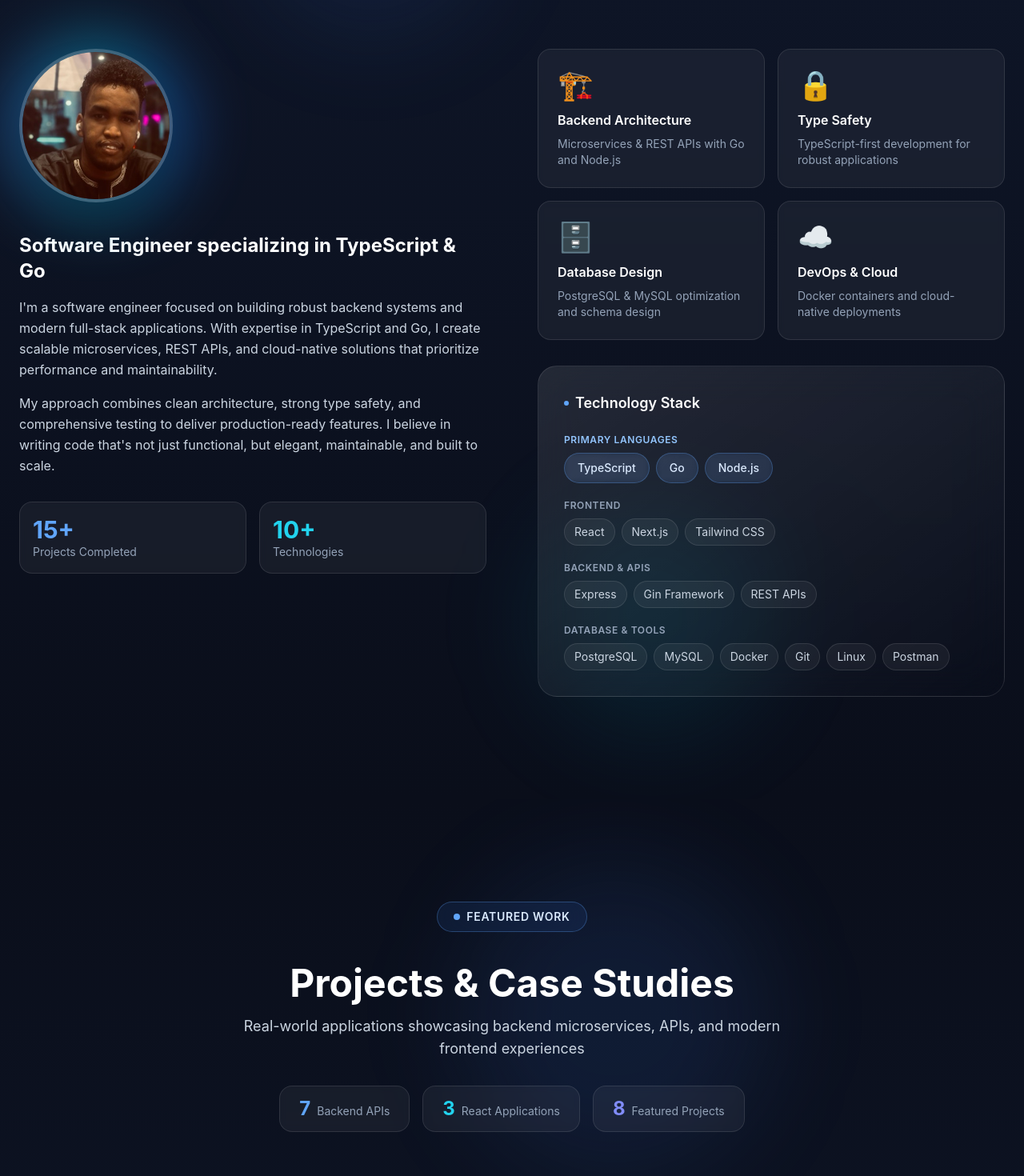
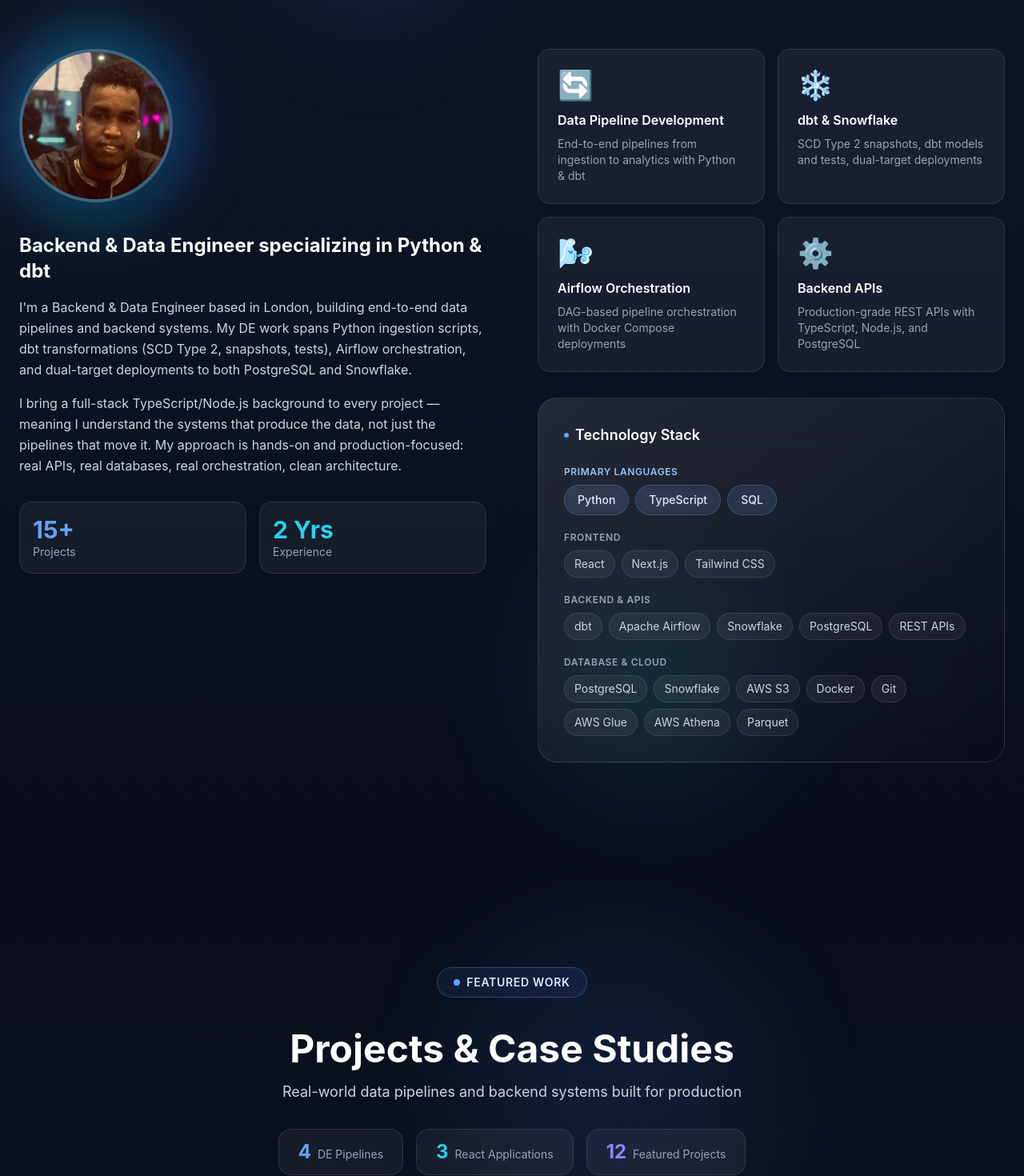
Before and after one commit to Daudsaid/daud-portfolio-site, a Next.js app: page / in a window 1280 px wide. Shown: the part 1320-2790 px from the top of the page at 80% size. Built offline with nearby package versions, Linux system fonts and the light colour scheme.

Commit message:
Reposition portfolio to Backend & Data Engineer

```diff
--- a/app/components/About.tsx
+++ b/app/components/About.tsx
@@ -20,33 +20,33 @@ interface Technologies {
 export default function About() {
   const highlights: Highlight[] = [
     {
-      title: 'Backend Architecture',
-      description: 'Microservices & REST APIs with Go and Node.js',
-      icon: '🏗️',
+      title: 'Data Pipeline Development',
+      description: 'End-to-end pipelines from ingestion to analytics with Python & dbt',
+      icon: '🔄',
     },
     {
-      title: 'Type Safety',
-      description: 'TypeScript-first development for robust applications',
-      icon: '🔒',
+      title: 'dbt & Snowflake',
+      description: 'SCD Type 2 snapshots, dbt models and tests, dual-target deployments',
+      icon: '❄️',
     },
     {
-      title: 'Database Design',
-      description: 'PostgreSQL & MySQL optimization and schema design',
-      icon: '🗄️',
+      title: 'Airflow Orchestration',
+      description: 'DAG-based pipeline orchestration with Docker Compose deployments',
+      icon: '🌬️',
     },
     {
-      title: 'DevOps & Cloud',
-      description: 'Docker containers and cloud-native deployments',
-      icon: '☁️',
+      title: 'Backend APIs',
+      description: 'Production-grade REST APIs with TypeScript, Node.js, and PostgreSQL',
+      icon: '⚙️',
     },
   ];
 
   const technologies: Technologies = {
-    primary: ['TypeScript', 'Go', 'Node.js'],
+    primary: ['Python', 'TypeScript', 'SQL'],
     frontend: ['React', 'Next.js', 'Tailwind CSS'],
-    backend: ['Express', 'Gin Framework', 'REST APIs'],
-    database: ['PostgreSQL', 'MySQL'],
-    tools: ['Docker', 'Git', 'Linux', 'Postman'],
+    backend: ['dbt', 'Apache Airflow', 'Snowflake', 'PostgreSQL', 'REST APIs'],
+    database: ['PostgreSQL', 'Snowflake', 'AWS S3'],
+    tools: ['Docker', 'Git', 'AWS Glue', 'AWS Athena', 'Parquet'],
   };
 
   return (
@@ -73,10 +73,10 @@ export default function About() {
             </span>
           </div>
           <h2 className="mt-6 text-4xl font-bold text-white md:text-5xl">
-            Crafting Elegant Solutions
+            Engineering Data at Scale
           </h2>
           <p className="mx-auto mt-4 max-w-2xl text-lg text-slate-300">
-            Passionate about building scalable systems with clean architecture and type-safe code
+            Passionate about building scalable pipelines with clean architecture and production-grade reliability
           </p>
         </motion.div>
 
@@ -107,18 +107,20 @@ export default function About() {
             {/* Description */}
             <div className="space-y-4">
               <h3 className="text-2xl font-bold text-white">
-                Software Engineer specializing in TypeScript & Go
+                Backend & Data Engineer specializing in Python & dbt
               </h3>
               <div className="space-y-4 text-slate-300">
                 <p className="leading-relaxed">
-                  I&apos;m a software engineer focused on building robust backend systems and modern full-stack
-                  applications. With expertise in TypeScript and Go, I create scalable microservices,
-                  REST APIs, and cloud-native solutions that prioritize performance and maintainability.
+                  I&apos;m a Backend & Data Engineer based in London, building end-to-end data pipelines
+                  and backend systems. My DE work spans Python ingestion scripts, dbt transformations
+                  (SCD Type 2, snapshots, tests), Airflow orchestration, and dual-target deployments to
+                  both PostgreSQL and Snowflake.
                 </p>
                 <p className="leading-relaxed">
-                  My approach combines clean architecture, strong type safety, and comprehensive testing
-                  to deliver production-ready features. I believe in writing code that&apos;s not just functional,
-                  but elegant, maintainable, and built to scale.
+                  I bring a full-stack TypeScript/Node.js background to every project — meaning I
+                  understand the systems that produce the data, not just the pipelines that move it.
+                  My approach is hands-on and production-focused: real APIs, real databases, real
+                  orchestration, clean architecture.
                 </p>
               </div>
 
@@ -126,11 +128,11 @@ export default function About() {
               <div className="grid grid-cols-2 gap-4 pt-4">
                 <div className="rounded-2xl border border-white/10 bg-white/5 p-4 backdrop-blur-sm">
                   <p className="text-3xl font-bold text-blue-400">15+</p>
-                  <p className="text-sm text-slate-400">Projects Completed</p>
+                  <p className="text-sm text-slate-400">Projects</p>
                 </div>
                 <div className="rounded-2xl border border-white/10 bg-white/5 p-4 backdrop-blur-sm">
-                  <p className="text-3xl font-bold text-cyan-400">10+</p>
-                  <p className="text-sm text-slate-400">Technologies</p>
+                  <p className="text-3xl font-bold text-cyan-400">2 Yrs</p>
+                  <p className="text-sm text-slate-400">Experience</p>
                 </div>
               </div>
             </div>
@@ -224,7 +226,7 @@ export default function About() {
                 {/* Database & Tools */}
                 <div>
                   <p className="mb-2 text-xs font-semibold uppercase tracking-wider text-slate-400">
-                    Database & Tools
+                    Database & Cloud
                   </p>
                   <div className="flex flex-wrap gap-2">
                     {[...technologies.database, ...technologies.tools].map((tech) => (
--- a/app/components/Hero.tsx
+++ b/app/components/Hero.tsx
@@ -3,7 +3,7 @@
 import Image from 'next/image';
 import { motion } from 'framer-motion';
 import { FaGithub, FaLinkedin } from 'react-icons/fa';
-import { SiTypescript, SiGo, SiDocker, SiPostgresql, SiReact, SiNodedotjs } from 'react-icons/si';
+import { SiPython, SiTypescript, SiSnowflake, SiPostgresql, SiDocker, SiApacheairflow } from 'react-icons/si';
 import { IconType } from 'react-icons';
 
 interface TechItem {
@@ -14,12 +14,12 @@ interface TechItem {
 
 export default function Hero() {
   const techStack: TechItem[] = [
-    { icon: SiTypescript, name: 'TypeScript', color: 'text-blue-400' },
-    { icon: SiGo, name: 'Go', color: 'text-cyan-400' },
-    { icon: SiNodedotjs, name: 'Node.js', color: 'text-green-400' },
-    { icon: SiReact, name: 'React', color: 'text-sky-400' },
+    { icon: SiPython, name: 'Python', color: 'text-yellow-400' },
+    { icon: SiApacheairflow, name: 'Airflow', color: 'text-green-400' },
+    { icon: SiSnowflake, name: 'Snowflake', color: 'text-cyan-400' },
     { icon: SiPostgresql, name: 'PostgreSQL', color: 'text-blue-300' },
     { icon: SiDocker, name: 'Docker', color: 'text-blue-500' },
+    { icon: SiTypescript, name: 'TypeScript', color: 'text-blue-400' },
   ];
 
   return (
@@ -65,14 +65,13 @@ export default function Hero() {
               {/* Main heading */}
               <div className="space-y-6">
                 <h1 className="text-5xl font-bold leading-tight tracking-tight text-white md:text-6xl lg:text-7xl">
-                  <span className="block">Software Engineer</span>
+                  <span className="block">Backend & Data</span>
                   <span className="block bg-gradient-to-r from-blue-400 via-cyan-400 to-blue-500 bg-clip-text text-transparent">
-                    TypeScript & Go
+                    Engineer
                   </span>
                 </h1>
                 <p className="max-w-2xl text-lg leading-relaxed text-slate-300 md:text-xl">
-                  Building scalable backend systems and modern full-stack applications with clean architecture,
-                  strong type safety, and production-grade reliability.
+                  Building production-grade data pipelines and backend systems — from ingestion to analytics — using Python, dbt, Airflow, Snowflake, and SQL, with a full-stack TypeScript background.
                 </p>
               </div>
 
@@ -162,7 +161,7 @@ export default function Hero() {
                   </div>
                   <div className="text-center">
                     <h3 className="text-2xl font-bold text-white">Daud Abdi</h3>
-                    <p className="text-sm text-slate-300">Software Engineer</p>
+                    <p className="text-sm text-slate-300">Backend & Data Engineer</p>
                   </div>
                 </div>
 
@@ -171,7 +170,7 @@ export default function Hero() {
                   {[
                     { label: 'Projects', value: '15+', icon: '🚀' },
                     { label: 'Experience', value: '2 Yrs', icon: '⚡' },
-                    { label: 'Tech Stack', value: '10+', icon: '🛠️' },
+                    { label: 'DE & Backend Tools', value: '10+', icon: '🛠️' },
                   ].map((stat) => (
                     <div
                       key={stat.label}
@@ -194,10 +193,10 @@ export default function Hero() {
                   </div>
                   <div className="space-y-3">
                     {[
-                      'Backend microservices & REST APIs',
-                      'Type-safe full-stack development',
-                      'Database design & optimization',
-                      'Cloud-native deployments',
+                      'End-to-end data pipeline development',
+                      'dbt modelling, testing & Snowflake deployment',
+                      'Airflow orchestration & Docker containerisation',
+                      'Backend APIs & full-stack TypeScript systems',
                     ].map((item) => (
                       <div key={item} className="flex items-start gap-3">
                         <svg
--- a/app/components/Projects.tsx
+++ b/app/components/Projects.tsx
@@ -8,21 +8,15 @@ import { projects } from '../data/projects';
 export default function Projects() {
   const [filter, setFilter] = useState('All');
 
-  const categories = ['All', 'Backend', 'Frontend'];
-
-  // Categorize projects: Backend if has "API" in title or "Express.js" in tags
-  const isBackend = (project: typeof projects[0]) =>
-    project.title.toLowerCase().includes('api') || project.tags.includes('Express.js');
+  const categories = ['All', 'Data Engineering', 'Backend', 'Frontend'];
 
   const filteredProjects = filter === 'All'
     ? projects
-    : filter === 'Backend'
-    ? projects.filter(isBackend)
-    : projects.filter(p => !isBackend(p));
+    : projects.filter(p => p.category === filter);
 
   const featuredProjects = projects.filter(p => p.featured);
-  const backendCount = projects.filter(isBackend).length;
-  const frontendCount = projects.filter(p => !isBackend(p)).length;
+  const deCount = projects.filter(p => p.category === 'Data Engineering').length;
+  const frontendCount = projects.filter(p => p.category === 'Frontend').length;
 
   return (
     <section
@@ -54,14 +48,14 @@ export default function Projects() {
             Projects & Case Studies
           </h2>
           <p className="mx-auto mt-4 max-w-2xl text-lg text-slate-300">
-            Real-world applications showcasing backend microservices, APIs, and modern frontend experiences
+            Real-world data pipelines and backend systems built for production
           </p>
 
           {/* Stats */}
           <div className="mt-8 flex flex-wrap justify-center gap-4">
             <div className="rounded-2xl border border-white/10 bg-white/5 px-6 py-3 backdrop-blur-sm">
-              <span className="text-2xl font-bold text-blue-400">{backendCount}</span>
-              <span className="ml-2 text-sm text-slate-400">Backend APIs</span>
+              <span className="text-2xl font-bold text-blue-400">{deCount}</span>
+              <span className="ml-2 text-sm text-slate-400">DE Pipelines</span>
             </div>
             <div className="rounded-2xl border border-white/10 bg-white/5 px-6 py-3 backdrop-blur-sm">
               <span className="text-2xl font-bold text-cyan-400">{frontendCount}</span>
--- a/app/components/Skills.tsx
+++ b/app/components/Skills.tsx
@@ -77,7 +77,7 @@ export default function Skills() {
             Tech Stack & Expertise
           </h2>
           <p className="mx-auto mt-4 max-w-2xl text-lg text-slate-300">
-            Modern technologies and tools for building scalable, production-ready applications
+            Modern data and backend technologies for building scalable, production-ready pipelines and systems
           </p>
         </motion.div>
 
--- a/app/data/projects.ts
+++ b/app/data/projects.ts
@@ -7,107 +7,162 @@ export interface Project {
   github: string;
   demo: string | null;
   featured: boolean;
+  category: string;
 }
 
 export const projects: Project[] = [
   {
     id: 1,
+    title: "FCA Register Pipeline",
+    description: "End-to-end data pipeline ingesting the UK FCA financial services register. Features SCD Type 2 snapshots, dbt models and tests (12/12 passing), and dual-target deployment to both local PostgreSQL and Snowflake.",
+    image: "/api-placeholder.jpg",
+    tags: ["Python", "dbt", "Snowflake", "PostgreSQL", "Docker", "Airflow"],
+    github: "https://github.com/Daudsaid/fca-register-pipeline",
+    demo: null,
+    featured: true,
+    category: "Data Engineering"
+  },
+  {
+    id: 2,
+    title: "UK Crime Pipeline",
+    description: "Batch data pipeline extracting 17,000+ crime records from the UK Police API. Stores data as Parquet, loads to PostgreSQL, and extends to AWS with S3, Glue, and Athena for cloud analytics.",
+    image: "/api-placeholder.jpg",
+    tags: ["Python", "dbt", "PostgreSQL", "AWS S3", "AWS Glue", "Athena", "Parquet"],
+    github: "https://github.com/Daudsaid/uk-crime-pipeline",
+    demo: null,
+    featured: true,
+    category: "Data Engineering"
+  },
+  {
+    id: 3,
+    title: "UK Trade Pipeline",
+    description: "Airflow-orchestrated pipeline ingesting HMRC trade data via REST API. Dual PostgreSQL instances via Docker Compose, dbt project with 6 models and 10 passing tests.",
+    image: "/api-placeholder.jpg",
+    tags: ["Python", "dbt", "Airflow", "PostgreSQL", "Docker", "REST API"],
+    github: "https://github.com/Daudsaid/uk-trade-pipeline",
+    demo: null,
+    featured: true,
+    category: "Data Engineering"
+  },
+  {
+    id: 4,
+    title: "TFL Disruptions Pipeline",
+    description: "Real-time pipeline polling the TFL API every 60 seconds for live disruption data. Fully Dockerised with dbt models and pushed to GitHub.",
+    image: "/api-placeholder.jpg",
+    tags: ["Python", "dbt", "PostgreSQL", "Docker", "TFL API"],
+    github: "https://github.com/Daudsaid/tfl-disruptions-pipeline",
+    demo: null,
+    featured: true,
+    category: "Data Engineering"
+  },
+  {
+    id: 5,
     title: "Payments API with Stripe Integration",
     description: "Production-ready RESTful API with complete Stripe payment processing, secure webhook handling with SHA-256 signature verification, and comprehensive test coverage (38+ passing tests). Features Payment Intents, customer management, refunds, and CSRF protection.",
     image: "/api-placeholder.jpg",
     tags: ["TypeScript", "Express.js", "PostgreSQL", "Stripe", "Jest", "Webhooks"],
     github: "https://github.com/Daudsaid/payments-api-da-ts",
     demo: null,
-    featured: true
+    featured: true,
+    category: "Backend"
   },
   {
-    id: 2,
+    id: 6,
     title: "OAuth Login API",
-    description: "Production-ready OAuth authentication API with Google and GitHub login support. Features session management with HttpOnly cookies, CSRF protection, rate limiting, and comprehensive test coverage with 38 passing tests.",
+    description: "Production-ready OAuth authentication API deployed on AWS (EC2 + RDS). Features Google and GitHub login, session management with HttpOnly cookies, CSRF protection, rate limiting, and 24/7 uptime with PM2. Includes 38 passing tests.",
     image: "/api-placeholder.jpg",
-    tags: ["TypeScript", "Express.js", "PostgreSQL", "OAuth", "Jest", "Passport.js"],
+    tags: ["TypeScript", "Express.js", "PostgreSQL", "OAuth", "Jest", "AWS", "PM2"],
     github: "https://github.com/Daudsaid/OAuth-Login-API",
-    demo: null,
-    featured: true
+    demo: "http://oauth.3.10.174.145.nip.io:5000",
+    featured: true,
+    category: "Backend"
   },
   {
-    id: 3,
+    id: 7,
     title: "Advanced Authentication & Authorization API",
-    description: "Production-ready REST API with JWT authentication, refresh tokens, RBAC, email verification, and password reset. Includes comprehensive test coverage with Jest.",
+    description: "Production-ready REST API deployed on AWS (EC2 + RDS PostgreSQL). Features JWT authentication, refresh tokens, email verification, password reset, and 24/7 uptime with PM2. Includes comprehensive test coverage with Jest.",
     image: "/api-placeholder.jpg",
-    tags: ["TypeScript", "Express.js", "PostgreSQL", "JWT", "Jest", "bcrypt"],
+    tags: ["TypeScript", "Express.js", "PostgreSQL", "JWT", "Jest", "AWS", "PM2"],
     github: "https://github.com/Daudsaid/authentication-authorization-api",
-    demo: null,
-    featured: true
+    demo: "http://3.10.174.145:4000",
+    featured: true,
+    category: "Backend"
   },
   {
-    id: 4,
+    id: 8,
     title: "JWT Authentication API (TypeScript)",
     description: "Secure authentication API with JWT tokens, user registration, login, and protected routes. Built with TypeScript for type safety.",
     image: "/api-placeholder.jpg",
     tags: ["TypeScript", "Express.js", "PostgreSQL", "JWT", "bcrypt"],
     github: "https://github.com/Daudsaid/auth-api-typescript",
     demo: null,
-    featured: true
+    featured: true,
+    category: "Backend"
   },
   {
-    id: 5,
+    id: 9,
     title: "JWT Authentication API (JavaScript)",
     description: "RESTful authentication API featuring JWT token-based authentication, bcrypt password hashing, and PostgreSQL database integration.",
     image: "/api-placeholder.jpg",
     tags: ["JavaScript", "Express.js", "PostgreSQL", "JWT", "bcrypt"],
     github: "https://github.com/Daudsaid/auth-api-javascript",
     demo: null,
-    featured: true
+    featured: true,
+    category: "Backend"
   },
   {
-    id: 6,
+    id: 10,
     title: "Budgeting API",
     description: "RESTful API for budget management with full CRUD operations for budgets, income, and expenses tracking.",
     image: "/api-placeholder.jpg",
     tags: ["JavaScript", "Express.js", "PostgreSQL"],
     github: "https://github.com/Daudsaid/budgeting-api",
     demo: null,
-    featured: false
+    featured: false,
+    category: "Backend"
   },
   {
-    id: 7,
+    id: 11,
     title: "Expense Tracker API",
     description: "Backend API for tracking expenses with category management and full CRUD functionality.",
     image: "/api-placeholder.jpg",
     tags: ["JavaScript", "Express.js", "PostgreSQL"],
     github: "https://github.com/Daudsaid/expense-tracker-api",
     demo: null,
-    featured: false
+    featured: false,
+    category: "Backend"
   },
   {
-    id: 8,
+    id: 12,
     title: "TypeScript by Example",
     description: "Interactive learning resource for mastering TypeScript through practical, hands-on examples. Covers core concepts, type system, generics, and advanced patterns with live code demonstrations.",
     image: "/api-placeholder.jpg",
     tags: ["TypeScript", "JavaScript", "Education"],
     github: "https://github.com/Daudsaid/typescript-by-example",
     demo: "https://tsc-by-example.vercel.app",
-    featured: true
+    featured: true,
+    category: "Frontend"
   },
   {
-    id: 9,
+    id: 13,
     title: "E-Commerce Store",
     description: "Full-featured e-commerce application with product browsing, shopping cart, user authentication, and checkout functionality. Built with modern React patterns and responsive design.",
     image: "/api-placeholder.jpg",
     tags: ["React", "TypeScript", "Tailwind CSS", "E-Commerce"],
     github: "https://github.com/Daudsaid/ecommerce-daud",
     demo: "https://ecomerce-daud-z9gs.vercel.app",
-    featured: true
+    featured: true,
+    category: "Frontend"
   },
   {
-    id: 10,
+    id: 14,
     title: "Daudflix",
     description: "Netflix clone featuring user authentication, movie browsing, and streaming UI. Includes responsive design, dynamic content loading, and modern user interface inspired by Netflix.",
     image: "/api-placeholder.jpg",
     tags: ["React", "TypeScript", "Tailwind CSS", "Firebase"],
     github: "https://github.com/Daudsaid/daudflix",
     demo: "https://daudflix.vercel.app",
-    featured: true
+    featured: true,
+    category: "Frontend"
   }
 ];
--- a/app/data/skills.ts
+++ b/app/data/skills.ts
@@ -8,38 +8,38 @@ export interface Skill {
 export const skills: Skill[] = [
   {
     category: 'Languages',
-    items: ['TypeScript', 'Go', 'JavaScript', 'SQL'],
+    items: ['Python', 'TypeScript', 'Go', 'SQL', 'JavaScript'],
     icon: '💻',
     color: 'blue',
   },
   {
-    category: 'Backend',
-    items: ['Node.js', 'Express', 'Gin Framework', 'REST APIs', 'Microservices'],
+    category: 'Data Engineering',
+    items: ['dbt', 'Apache Airflow', 'PySpark', 'Pandas', 'Parquet'],
     icon: '⚙️',
     color: 'cyan',
   },
   {
-    category: 'Frontend',
-    items: ['React', 'Next.js', 'Tailwind CSS', 'Framer Motion'],
-    icon: '🎨',
+    category: 'Cloud & Warehousing',
+    items: ['Snowflake', 'AWS S3', 'AWS Glue', 'AWS Athena'],
+    icon: '☁️',
     color: 'indigo',
   },
   {
-    category: 'Database',
-    items: ['PostgreSQL', 'MySQL', 'Database Design', 'Query Optimization'],
+    category: 'Databases',
+    items: ['PostgreSQL', 'MySQL', 'Database Design', 'Query Optimisation'],
     icon: '🗄️',
     color: 'purple',
   },
   {
-    category: 'DevOps & Tools',
-    items: ['Docker', 'Git', 'Linux', 'CI/CD', 'Postman'],
-    icon: '🛠️',
+    category: 'Backend & APIs',
+    items: ['Node.js', 'Express', 'REST APIs', 'JWT', 'OAuth 2.0'],
+    icon: '🔧',
     color: 'green',
   },
   {
-    category: 'Architecture',
-    items: ['Clean Architecture', 'Domain-Driven Design', 'API Design', 'Testing'],
-    icon: '🏗️',
+    category: 'DevOps & Tools',
+    items: ['Docker', 'Git', 'Linux', 'Postman', 'CI/CD'],
+    icon: '🛠️',
     color: 'orange',
   },
 ];
--- a/app/layout.tsx
+++ b/app/layout.tsx
@@ -4,8 +4,8 @@ import Footer from './components/Footer';
 import { Metadata } from 'next';
 
 export const metadata: Metadata = {
-  title: 'Daud Abdi | TypeScript & Go Software Engineer',
-  description: 'Software engineer specializing in TypeScript and Go. Building scalable backend systems, microservices, and full-stack applications with modern architecture and production-grade reliability.',
+  title: 'Daud Abdi | Backend & Data Engineer',
+  description: 'Backend & Data Engineer building production-grade data pipelines and backend systems — from ingestion to analytics — using Python, dbt, Airflow, Snowflake, and SQL, with a full-stack TypeScript background.',
 };
 
 export default function RootLayout({ children }: { children: React.ReactNode }) {
```
Also changed, not shown: 1 other file (tests, documents, lock files or other folders).
